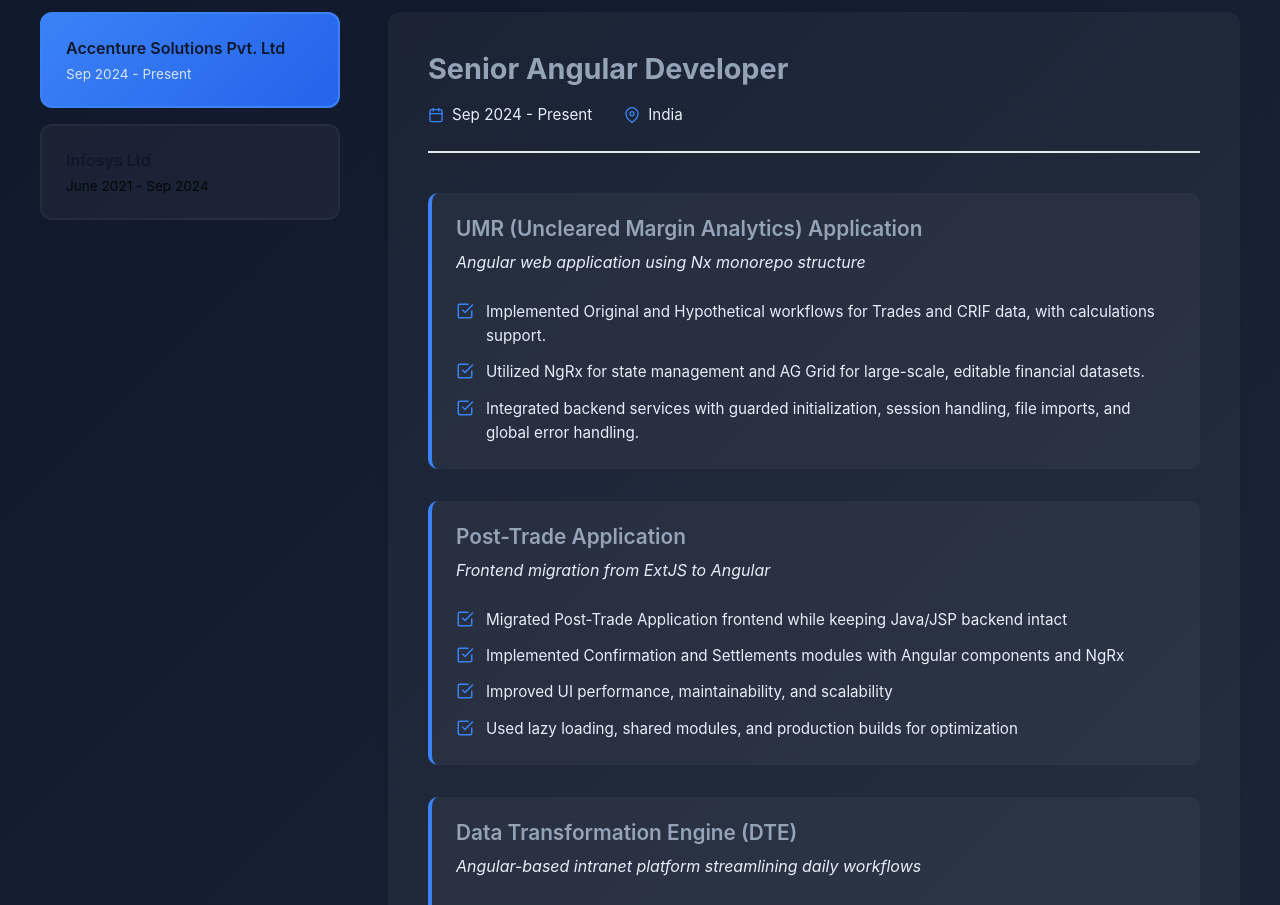
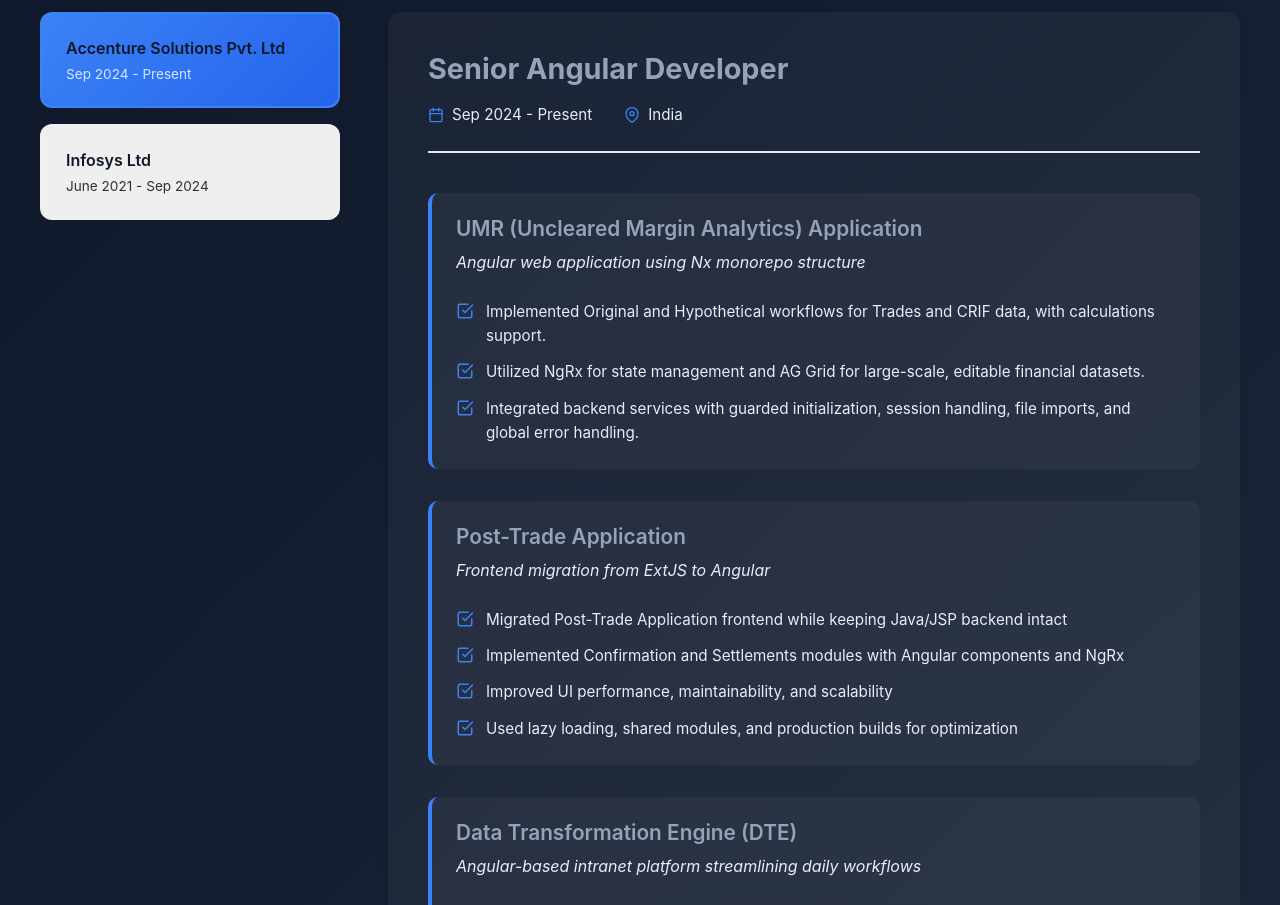
Before and after one commit to mdaqil7300/Ang_20_Personal_Folio, an Angular app: page / in a window 1280 px wide. Shown: the part 3700-4605 px from the top of the page. Built offline with nearby package versions, Linux system fonts and the light colour scheme.

Commit message:
company tab toggle background changes

```diff
--- a/src/app/components/experience/experience.component.css
+++ b/src/app/components/experience/experience.component.css
@@ -186,7 +186,7 @@
 
 .company-tab {
   padding: 1.5rem;
-  background: var(--card-bg);
+  /* background: var(--card-bg); */
   border: 2px solid rgba(255, 255, 255, 0.04);
   border-radius: 12px;
   text-align: left;
```
